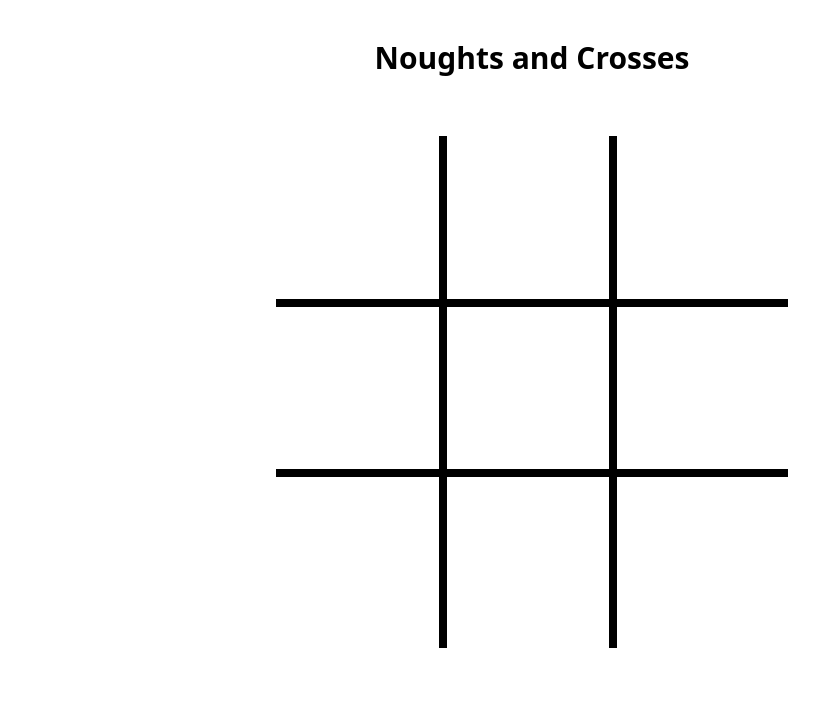
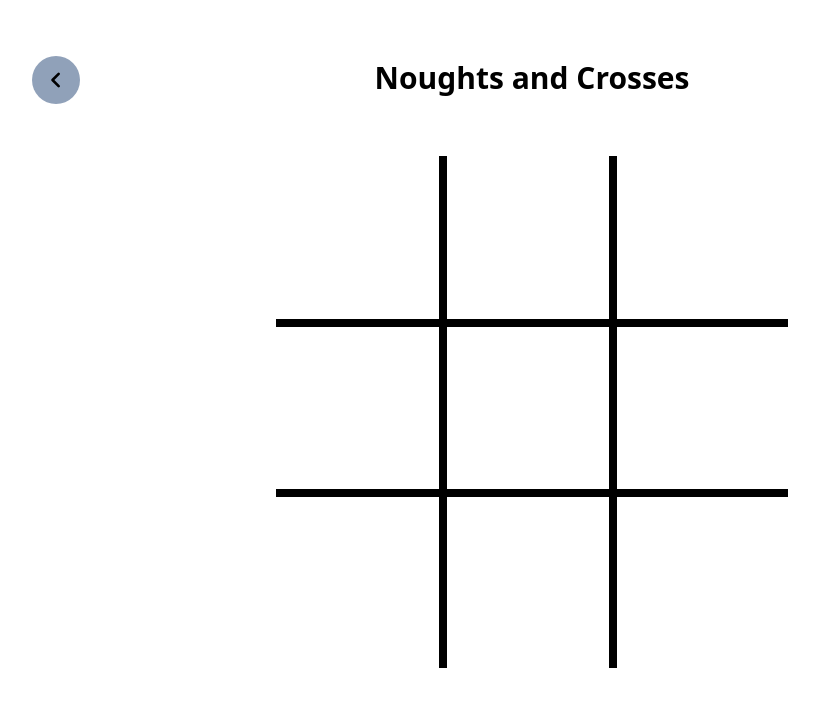
Before and after one commit to shaquillekiragu/noughts-and-crosses, a Nuxt app: page /player-vs-player in a window 1280 px wide. Shown: the top 706 px of the page, without its empty margins (108-927 px from the left). Built offline with nearby package versions, Linux system fonts and the light colour scheme.

Commit message:
build back button component

```diff
--- /dev/null
+++ b/app/components/back-button/component.vue
@@ -0,0 +1,17 @@
+<template>
+	<NuxtLink
+		:to="link_url"
+		class="w-12 aspect-square flex justify-center items-center rounded-full bg-slate-400"
+	>
+		<Icon
+			name="material-symbols:chevron-left-rounded"
+			class="!w-2/3 !h-2/3"
+		/>
+	</NuxtLink>
+</template>
+
+<script setup lang="">
+const { link_url } = defineProps({
+	link_url: String,
+});
+</script>
--- a/app/pages/player-vs-player/index.vue
+++ b/app/pages/player-vs-player/index.vue
@@ -1,8 +1,13 @@
 <template>
-	<main class="w-screen min-h-screen flex flex-col items-center my-10">
+	<main
+		class="w-screen min-h-screen relative flex flex-col items-center my-15"
+	>
+		<BackButtonComponent link_url="/" class="absolute -top-1 left-35" />
+
 		<h1 class="text-center text-3xl font-bold mb-15">
 			Noughts and Crosses
 		</h1>
+
 		<GridComponent
 			:grid="grid"
 			@on-click-emit-two="handlePlayerMove"
```
